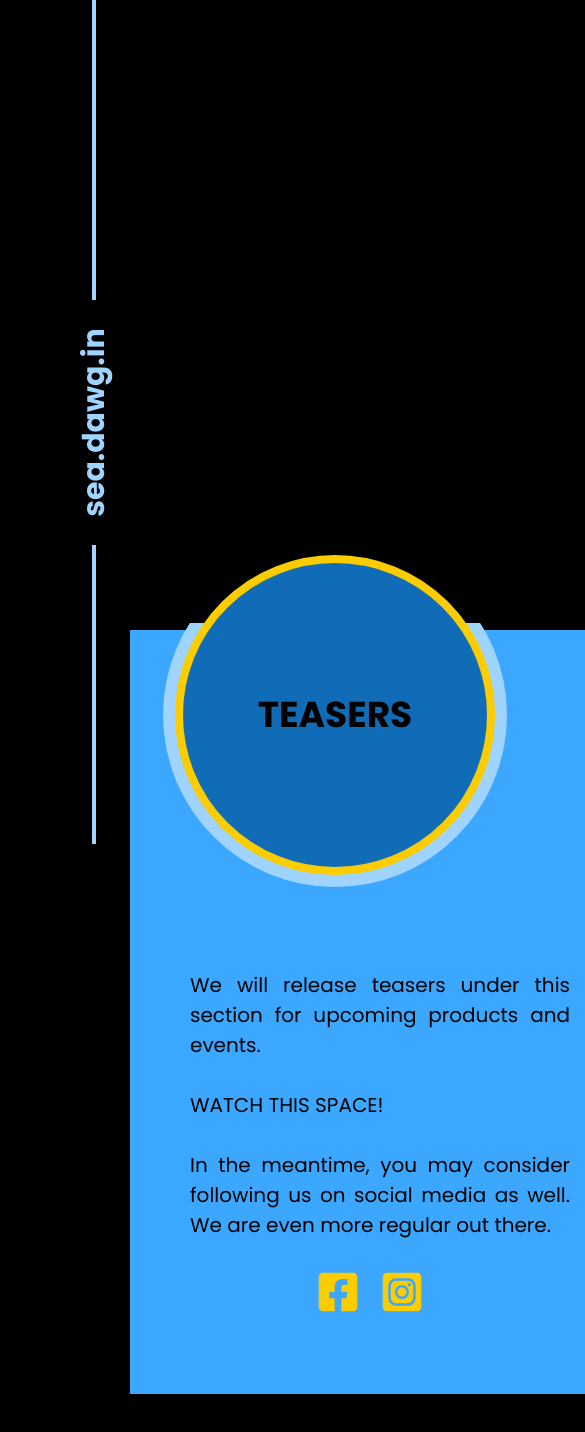
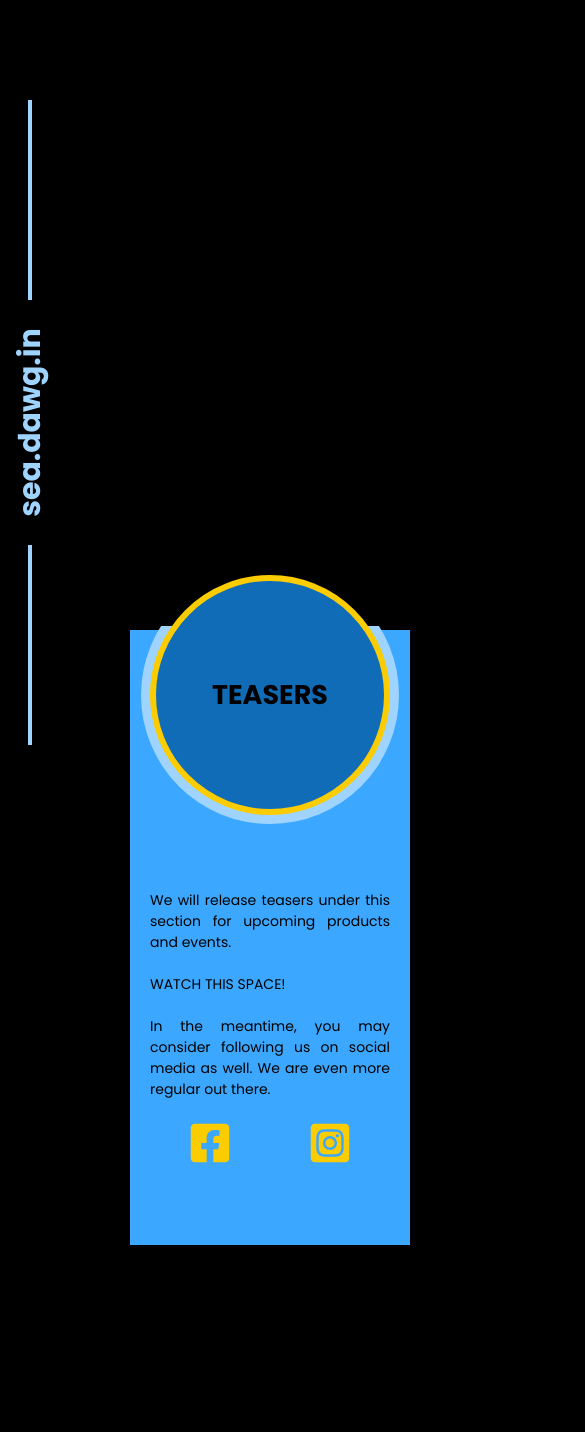
Before and after one commit to AmanRawatOfficial/seadawg.in, a React (Create React App) app: page /teasers in a window 390 px wide. Shown: the top 1432 px of the page, 585 px wide, since content can reach past the window. Built offline with nearby package versions, Linux system fonts and the light colour scheme.

Commit message:
Fixed some responsive design bugs

```diff
--- a/src/components/CircularHeader/CircularHeader.scss
+++ b/src/components/CircularHeader/CircularHeader.scss
@@ -101,8 +101,9 @@
     .main_content {
         .content {
             margin-right: 0px;
+            width: 600px;
             p {
-                width: 500px;
+                width: 100%;
             }
         }
     }
@@ -135,19 +136,40 @@
     }
 }
 
+@media (max-width: 495px) {
+    .main_content {
+        .heading_container {
+            transform: scale(.6);
+            margin-left: -125px;
+            top: 480px;
+        }
+        .content {
+            margin-left: 50px;
+            width: 280px;
+
+            p {
+                width: 100%;
+                font-size: 14px;
+                margin-top: -80px;
+                padding: 0 20px;
+            }
+        }
+    }
+}
+
 @media (max-width: 376px) {
     .main_content {
         .heading_container {
             transform: scale(.6);
-            margin-left: -190px;
+            margin-left: -195px;
         }
 
         .content {
             margin-left: -10px;
-            width: 280px;
+            width: 260px;
 
             p {
-                width: 280px;
+                width: 260px;
                 font-size: 12px;
                 margin-top: -20px;
                 padding: 0 20px;
--- a/src/components/SeaDawgMark/SeaDawgMark.scss
+++ b/src/components/SeaDawgMark/SeaDawgMark.scss
@@ -25,6 +25,16 @@
 
 // Queries //
 
+@media (max-width: 595px) {
+    .water_mark_container {
+        width: 60px;
+
+        .water_mark_lines {
+            height: 200px;
+        }
+    }
+}
+
 @media (max-width: 376px) {
     .water_mark_container {
         width: 60px;
--- a/src/pages/Teasers/Teasers.scss
+++ b/src/pages/Teasers/Teasers.scss
@@ -3,12 +3,11 @@
 
     .teaser_icon_container {
         display: flex;
-        justify-content: center;
+        justify-content: space-around;
         align-items: center;
     }
 
     .teaser_icon {
-        margin-right: 20px;
         font-size: 44px;
         cursor: pointer;
     }
```
